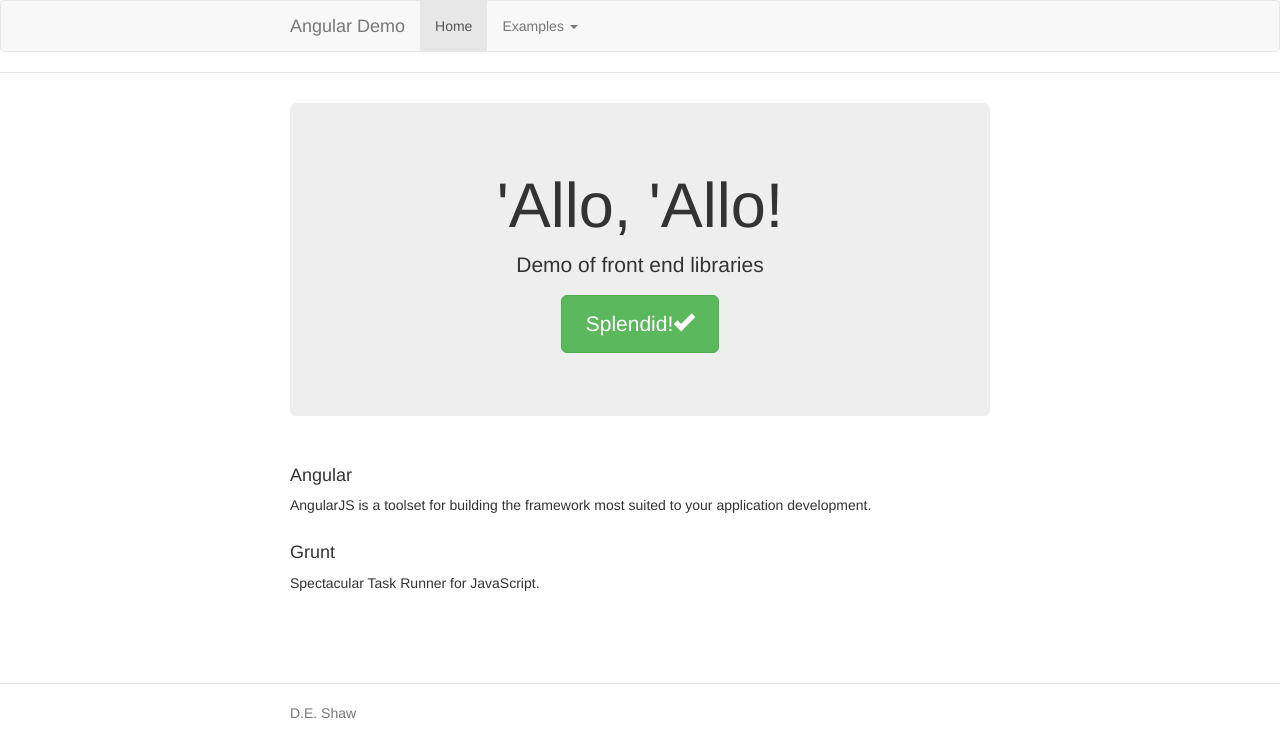
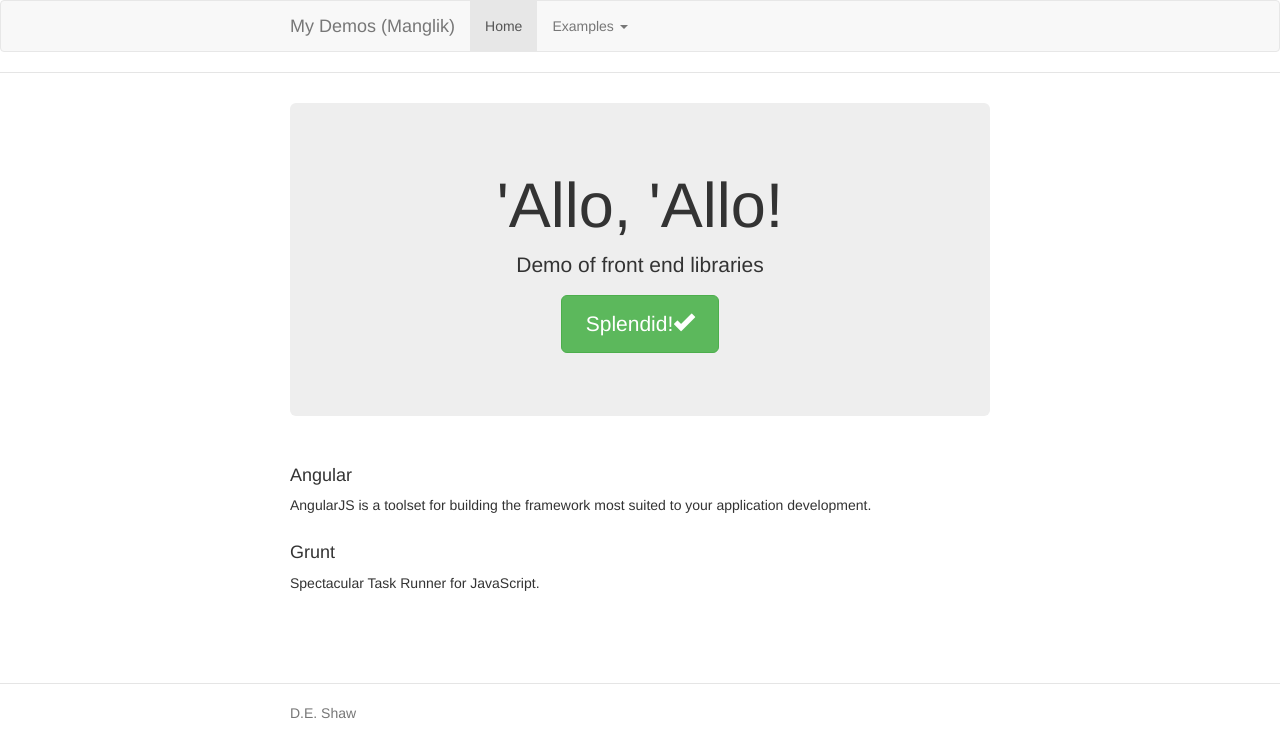
Before and after one commit to rohitmanglik/web-test-proj, a website: page app/index.html in a window 1280 px wide. Drawn offline with nearby package versions, Linux system fonts and the light colour scheme; some packages are replaced by stand-ins of ours; files that its build step writes are made by us from their sources.

Commit message:
Just some formatting stuff + Documentation update for installation

```diff
--- a/app/index.html
+++ b/app/index.html
@@ -8,7 +8,7 @@
     <!-- Place favicon.ico and apple-touch-icon.png in the root directory -->
     <!-- build:css(.) styles/vendor.css -->
     <!-- bower:css -->
-    <link rel="stylesheet" href="bower_components/bootstrap/dist/css/bootstrap.css" />
+    <link rel="stylesheet" href="bower_components/bootstrap/dist/css/bootstrap.css"/>
     <!-- endbower -->
     <!-- endbuild -->
     <!-- build:css(.tmp) styles/main.css -->
@@ -17,7 +17,8 @@
 </head>
 <body ng-app="testingAngularApp">
 <!--[if lt IE 7]>
-      <p class="browsehappy">You are using an <strong>outdated</strong> browser. Please <a href="http://browsehappy.com/">upgrade your browser</a> to improve your experience.</p>
+<p class="browsehappy">You are using an <strong>outdated</strong> browser. Please <a href="http://browsehappy.com/">upgrade
+    your browser</a> to improve your experience.</p>
 <![endif]-->
 
 <!-- Add your site or application content here -->
@@ -26,14 +27,15 @@
         <div class="container">
             <div class="navbar-header">
 
-            <button type="button" class="navbar-toggle collapsed" data-toggle="collapse" data-target="#js-navbar-collapse">
+                <button type="button" class="navbar-toggle collapsed" data-toggle="collapse"
+                        data-target="#js-navbar-collapse">
                     <span class="sr-only">Toggle navigation</span>
                     <span class="icon-bar"></span>
                     <span class="icon-bar"></span>
                     <span class="icon-bar"></span>
                 </button>
 
-            <a class="navbar-brand" href="#/">Angular Demo</a>
+                <a class="navbar-brand" href="#/">My Demos (Manglik)</a>
             </div>
 
             <div class="collapse navbar-collapse" id="js-navbar-collapse">
@@ -61,6 +63,7 @@
     <div ng-view=""></div>
 </div>
 <br/><br/>
+
 <div class="footer">
     <div class="container">
         <p>D.E. Shaw</p>
@@ -70,10 +73,12 @@
 
 <!-- Google Analytics: change UA-XXXXX-X to be your site's ID -->
 <script>
-       !function(A,n,g,u,l,a,r){A.GoogleAnalyticsObject=l,A[l]=A[l]||function(){
-       (A[l].q=A[l].q||[]).push(arguments)},A[l].l=+new Date,a=n.createElement(g),
-       r=n.getElementsByTagName(g)[0],a.src=u,r.parentNode.insertBefore(a,r)
-       }(window,document,'script','//www.google-analytics.com/analytics.js','ga');
+    !function (A, n, g, u, l, a, r) {
+        A.GoogleAnalyticsObject = l, A[l] = A[l] || function () {
+                (A[l].q = A[l].q || []).push(arguments)
+            }, A[l].l = +new Date, a = n.createElement(g),
+            r = n.getElementsByTagName(g)[0], a.src = u, r.parentNode.insertBefore(a, r)
+    }(window, document, 'script', '//www.google-analytics.com/analytics.js', 'ga');
 
     ga('create', 'UA-XXXXX-X');
     ga('send', 'pageview');
@@ -91,6 +96,7 @@
 <script src="bower_components/angular-route/angular-route.js"></script>
 <script src="bower_components/angular-sanitize/angular-sanitize.js"></script>
 <script src="bower_components/angular-touch/angular-touch.js"></script>
+<script src="bower_components/bootstrap-sass/assets/javascripts/bootstrap.js"></script>
 <!-- endbower -->
 <!-- endbuild -->
 
```
Also changed, not shown: bower.json (+6 -2 lines), test/karma.conf.js (+1 -0 lines), README.md. Lines whose indentation alone changed are shown as unchanged.
